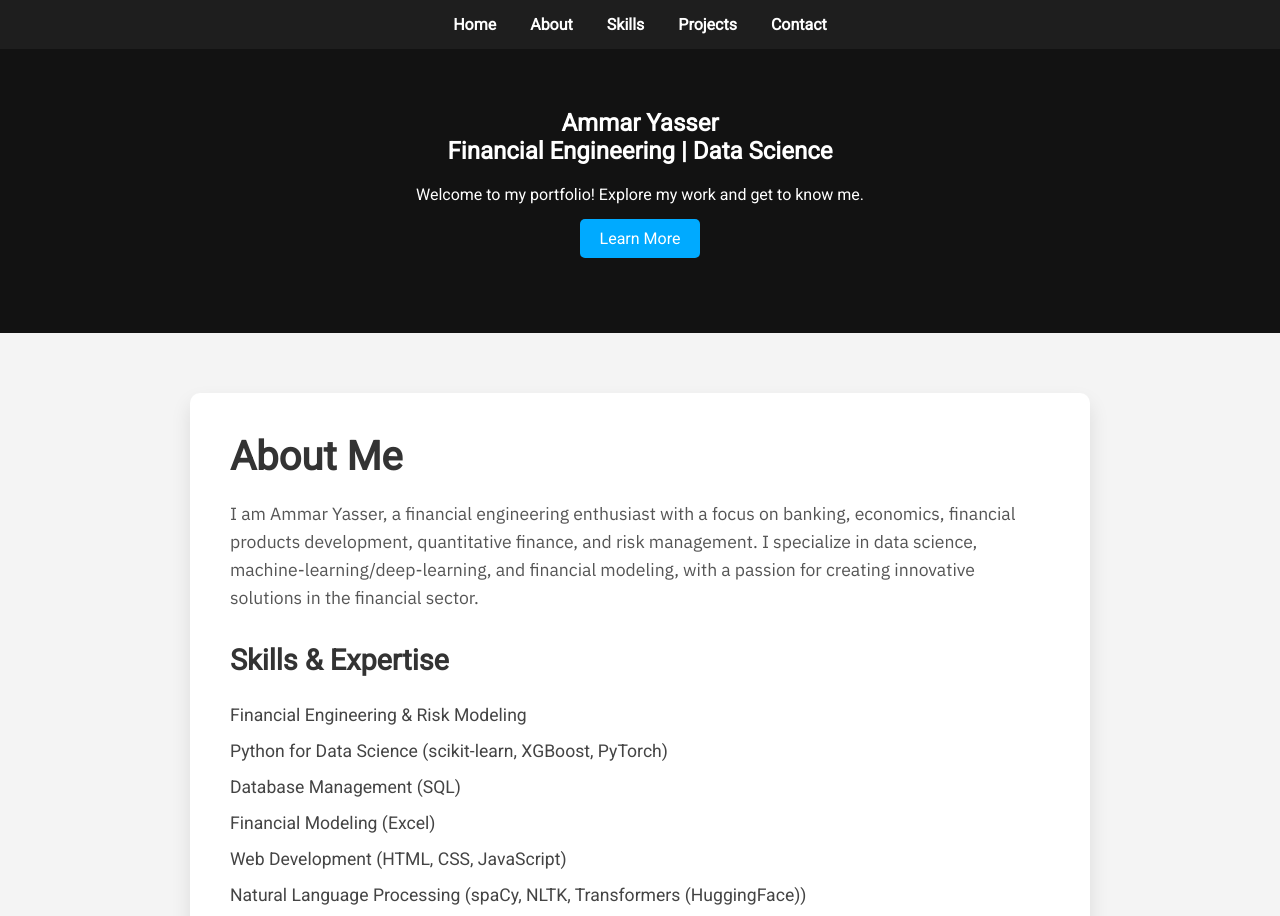
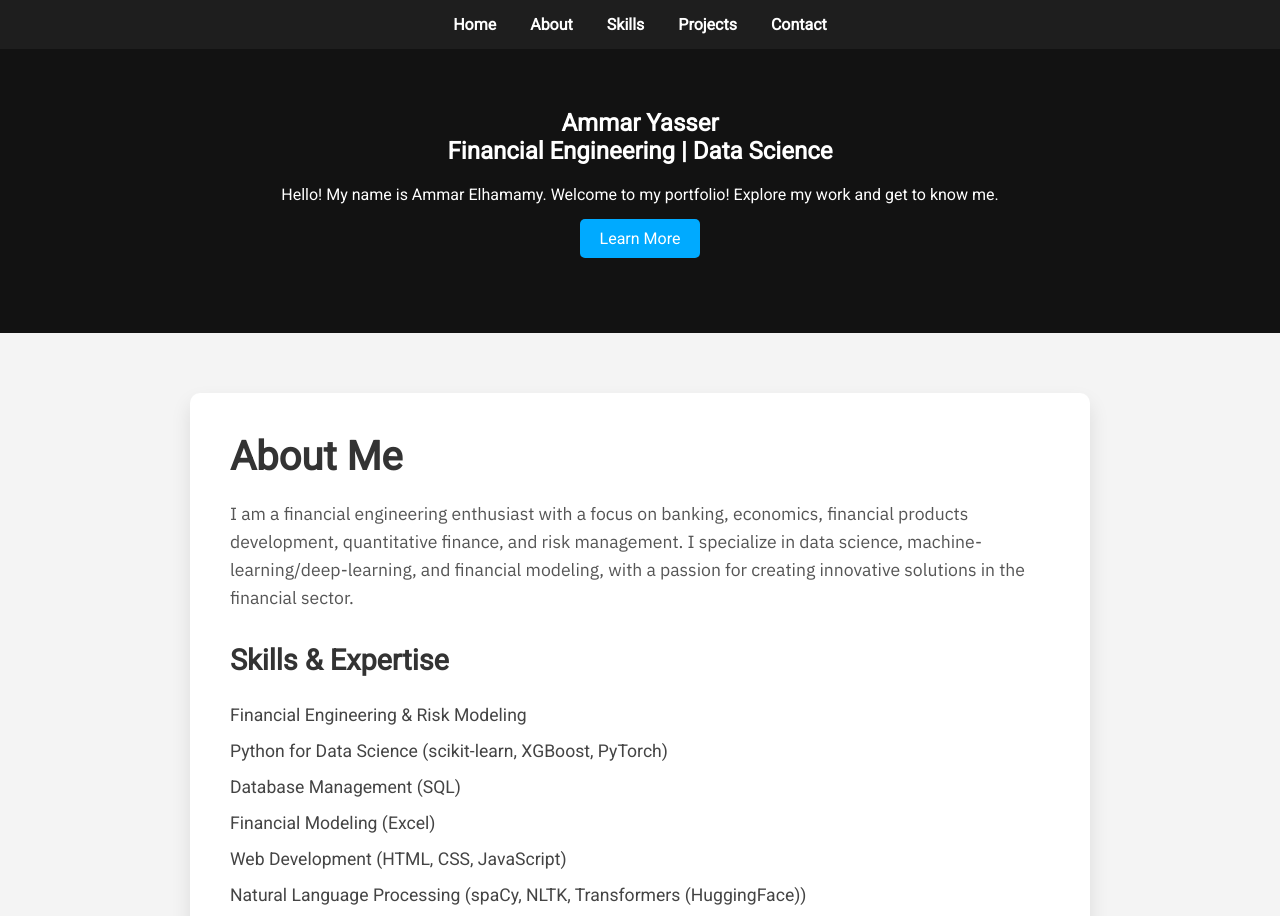
Before and after one commit to Ammaryasser1998/Ammaryasser1998.github.io, a website: page index.html in a window 1280 px wide. Shown: the top 916 px of the page. Drawn offline with Linux system fonts and the light colour scheme.

Commit message:
Update index.html

```diff
--- a/index.html
+++ b/index.html
@@ -25,7 +25,7 @@
     <!-- Home Section -->
     <section id="home">
         <h1 id="dynamic-title"></h1>
-        <p>Welcome to my portfolio! Explore my work and get to know me.</p>
+        <p>Hello! My name is Ammar Elhamamy. Welcome to my portfolio! Explore my work and get to know me.</p>
         <button id="learn-more-btn">Learn More</button>
     </section>
 
@@ -33,7 +33,7 @@
     <section id="about">
         <div class="about-container">
             <h2>About Me</h2>
-            <p class="about-description">I am Ammar Yasser, a financial engineering enthusiast with a focus on banking, economics, financial products development, quantitative finance, and risk management. I specialize in data science, machine-learning/deep-learning, and financial modeling, with a passion for creating innovative solutions in the financial sector.</p>
+            <p class="about-description">I am a financial engineering enthusiast with a focus on banking, economics, financial products development, quantitative finance, and risk management. I specialize in data science, machine-learning/deep-learning, and financial modeling, with a passion for creating innovative solutions in the financial sector.</p>
             <div class="about-skills">
                 <h3>Skills & Expertise</h3>
                 <ul>
```
